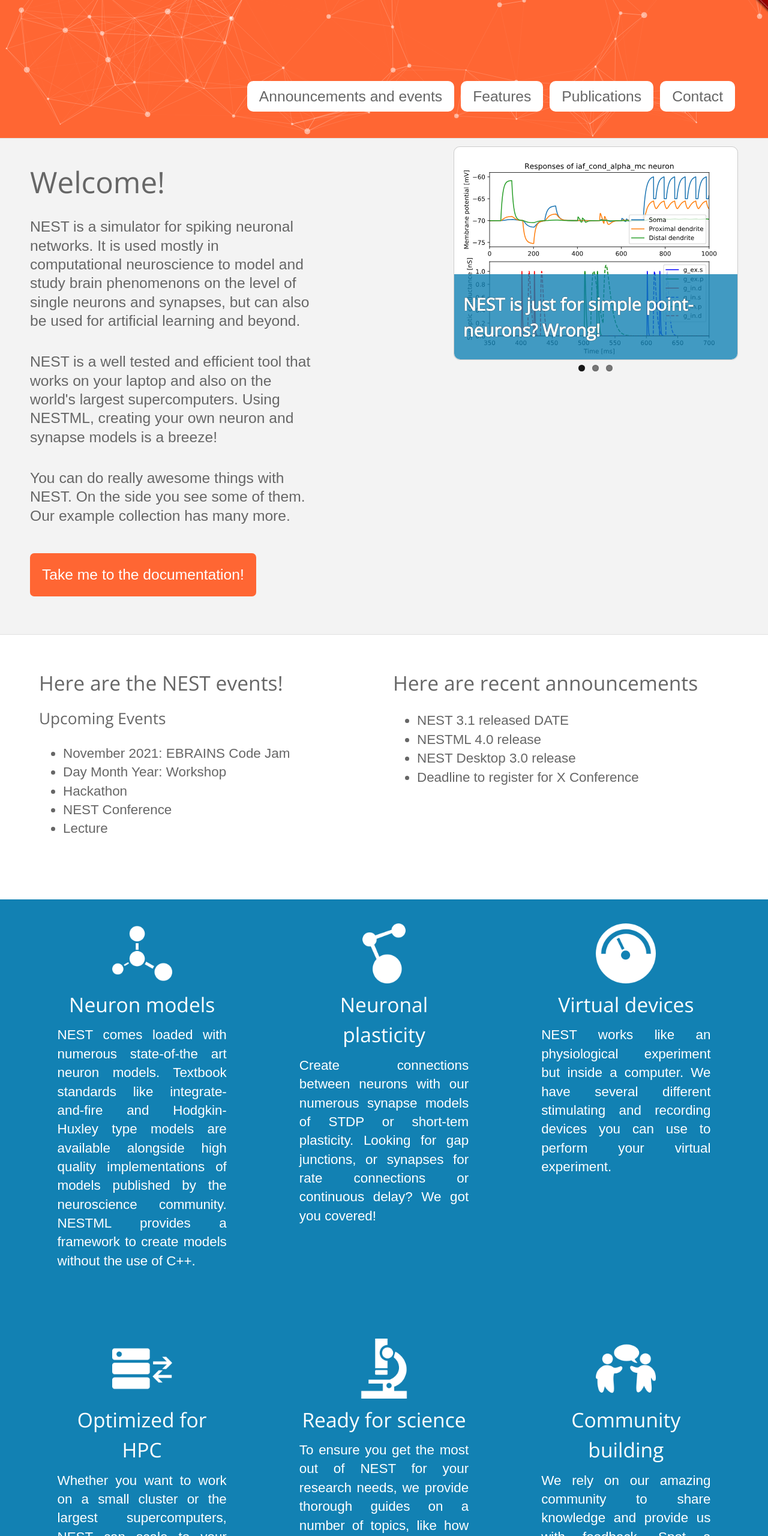
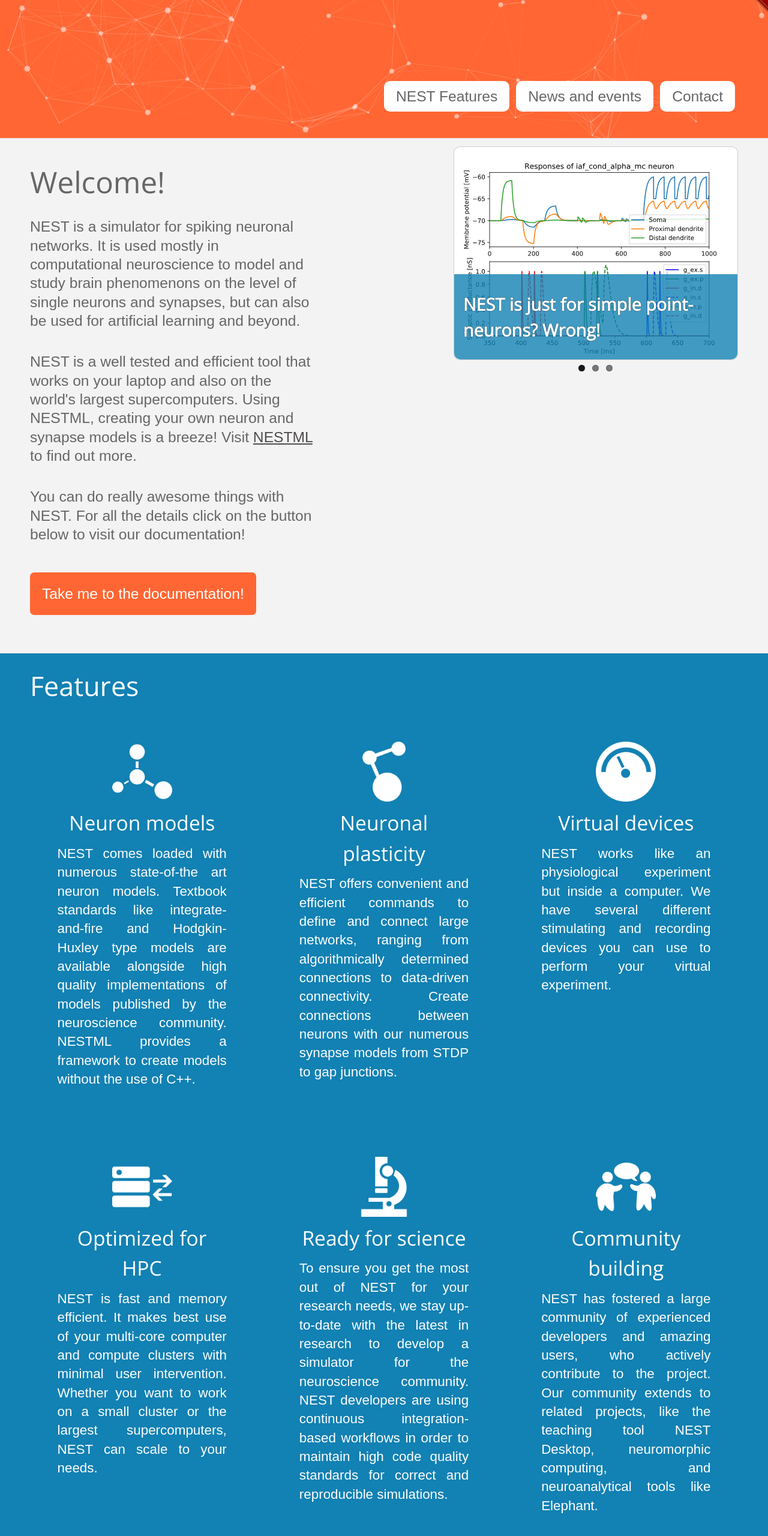
Before and after one commit to jessica-mitchell/test_the_docs, a plain HTML site: page source/_templates/index.html in a window 1280 px wide. Shown: the part 120-2680 px from the top of the page at 60% size. Drawn offline with nearby package versions, Linux system fonts and the light colour scheme; files that its build step writes are made by us from their sources; files whose address does not match are found by name; a web font is replaced by a local one.

Commit message:
modify mock up up nest-simulator.org

```diff
--- a/source/_templates/index.html
+++ b/source/_templates/index.html
@@ -29,16 +29,15 @@
   <header id="header" class="wrapper clearfix">
     <div id="banner">
       <div id="logo">
-	<img src="_static/img/nest_logo.png" alt="logo" width="600">
+	<img src="_static/img/nest_logo.png" alt="logo" width="400">
       </div>
   </div>
 
     <nav id="topnav" role="navigation">
       <div class="menu-toggle">Menu</div>
     <ul class="srt-menu" id="menu-main-navigation">
- <li><a href="#intro">Announcements and events</a></li>
-	<li><a href="#features">Features</a></li>
-	<li><a href="#topics">Publications</a></li>
+	<li><a href="#features">NEST Features</a></li>
+ <li><a href="#topics">News and events</a></li>
 	<li><a href="#backmatter">Contact</a></li>
       </ul>
     </nav>
@@ -49,21 +48,21 @@
     <div class="wrapper">
       <div class="row">
         <div class="grid_5">
-          <h1>Welcome!</h1>
+             <h1>Welcome!</h1>
           <p>
 	    NEST is a simulator for spiking neuronal networks. It is used mostly in computational
             neuroscience to model and study brain phenomenons on the level of single neurons and
             synapses, but can also be used for artificial learning and beyond.
+	  </p>
 	  <p>
-	  </p>
 	    NEST is a well tested and efficient tool that works on your laptop and also on the world's
       largest supercomputers. Using NESTML, creating your own neuron and synapse models is a
-      breeze!
+      breeze! Visit <a href="https://nestml.readthedocs.io/en/latest/">NESTML</a> to find out more.
 	  </p>
 	  <p>
-	    You can do really awesome things with NEST. On the side you see some of
-	    them. Our example collection has many more.
-	  </p>
+	    You can do really awesome things with NEST.
+	    For all the details click on the button below to visit our documentation!
+    </p>
           <p>
 	    <a href="https://nest-simulator.org/documentation" class="buttonlink">Take me to the documentation!</a>
 	  </p>
@@ -106,31 +105,6 @@
   </section>
 
 
-
-  <section id="intro" class="vertical-padding">
-    <div class="wrapper clearfix">
-      <div class="grid_6">
-         <h2> Here are the NEST events!</h2>
-         <h3> Upcoming Events</h3>
-         <ul>
-         <li>November 2021: EBRAINS Code Jam </li>
-         <li>Day Month Year: Workshop </li>
-         <li>Hackathon </li>
-         <li>NEST Conference </li>
-         <li>Lecture </li>
-         </ul>
-      </div>
-      <div class="grid_6">
-        <h2>Here are recent announcements</h2>
-         <ul>
-         <li>NEST 3.1 released DATE </li>
-         <li>NESTML 4.0 release </li>
-         <li>NEST Desktop 3.0 release  </li>
-         <li>Deadline to register for X Conference </li>
-         </ul>
-      </div>
-     </div>
-
       <!--
       <h1>Download and installation</h1>
       <p>
@@ -155,17 +129,19 @@
   </section>
   <section id="features" class="wide-content">
     <div id="main" class="blueelement wrapper clearfix">
-      <!-- <h1>Features</h1> -->
+      <h1>Features</h1>
       <div class="row vertical-padding">
         <div class="grid_4 narrow">
           <img class="icon" src="_static/img/Nodes-256.png" />
           <h3 class="icon-h3">Neuron models</h3>
           <p>
-            NEST comes loaded with numerous state-of-the art neuron
-            models. Textbook standards like integrate-and-fire and
+            NEST comes loaded with numerous
+            state-of-the art neuron models.
+            Textbook standards like integrate-and-fire and
             Hodgkin-Huxley type models are available alongside high
             quality implementations of models published by the
-            neuroscience community. NESTML provides a framework to
+            neuroscience community.
+            NESTML provides a framework to
             create models without the use of C++.
           </p>
         </div>
@@ -173,11 +149,11 @@
           <img class="icon" src="_static/img/Node-256.png" />
           <h3 class="icon-h3">Neuronal plasticity</h3>
           <p>
-            Create connections between neurons with our numerous synapse
-            models of STDP or short-tem plasticity. Looking for
-            gap junctions, or synapses for rate connections or continuous delay?
-            We got you covered!
-          </p>
+          NEST offers convenient and efficient commands to define
+          and connect large networks, ranging from algorithmically
+          determined connections to data-driven connectivity.
+          Create connections between neurons with our numerous synapse
+          models from STDP to gap junctions.          </p>
         </div>
         <div class="grid_4 narrow">
           <img class="icon" src="_static/img/Gauge-256.png" />
@@ -195,33 +171,28 @@
           <img class="icon" src="_static/img/Data-Replace-256.png" />
           <h3 class="icon-h3">Optimized for HPC</h3>
           <p>
+            NEST is fast and memory efficient. It makes best use of
+            your multi-core computer and compute clusters with minimal user intervention.
             Whether you want to work on a small cluster or the
-            largest supercomputers, NEST can scale to your needs. Find out
-            how to set up your environment for efficient simulations no
-            matter the size!
-          </p>
+            largest supercomputers, NEST can scale to your needs.           </p>
         </div>
         <div class="grid_4 narrow">
           <img class="icon" src="_static/img/Instrument-Microscope-256.png" />
           <h3 class="icon-h3">Ready for science</h3>
           <p>
-            To ensure you get the most out of NEST for your research needs, we provide
-            thorough guides on a number of topics, like how randomness works in NEST or
-            tips on how to run simulations. But we also know your study might need something
-            custom, so we made NEST extensible.
+            To ensure you get the most out of NEST for your research needs, we stay up-to-date with the latest
+            in research to develop a simulator for the neuroscience community.
+            NEST developers are using continuous integration-based workflows in order to maintain
+            high code quality standards for correct and reproducible simulations.
           </p>
         </div>
         <div class="grid_4 narrow">
           <img class="icon" src="_static/img/Chat-256.png" />
           <h3 class="icon-h3">Community building</h3>
           <p>
-            We rely on our amazing community to share knowledge and provide us
-            with feedback. Spot a problem with NEST? Have a question you want
-            to ask developers? Find out how to get in touch with us or contribute
-            to NEST!
-          </p>
-          <p>
-            <a class="learn" href="community.html">» Learn more about contributing to NEST</a><br>
+          NEST has fostered a large community of experienced developers and amazing users, who actively contribute
+          to the project. Our community extends to related projects,
+          like the teaching tool NEST Desktop, neuromorphic computing, and neuroanalytical tools like Elephant.
           </p>
         </div>
       </div>
@@ -230,35 +201,38 @@
   <section id="topics" class="vertical-padding">
     <div class="wrapper clearfix">
       <div class="row">
-        <div class="grid_12"><h1>Publications</h1></div>
+        <div class="grid_12"><h1>News</h1></div>
         <div class="grid_2">
           <img class="icon" src="_static/img/GPS-Settings-256_nest.png" />
         </div>
         <div class="grid_10">
-          If you're new to NEST, check out <a href="tutorials/index.html">our PyNEST tutorials</a>, where you can
-          learn about the NEST interface and how to build networks. <br>
+          Latest release:
+          Some new publication on nest_technology
+
+          Check out our extensive list of peer-reviewed publications.
+           <br>
         </div>
       </div>
        <hr>
       <div class="row">
-        <div class="grid_12"><h1>Cite NEST</h1></div>
+        <div class="grid_12"><h1>Events</h1></div>
         <div class="grid_2">
           <img class="icon" src="_static/img/Documents-02-256_nest.png" />
         </div>
         <div class="grid_10">
-          Our <a href="examples/index.html">extensive list of example scripts</a> showcase the many models
-          and methods you can use for your project. <br>
-          For a large-scale spiking model, check out the <a href="https://inm-6.github.io/multi-area-model/">multi-area model</a>.
+          Hackathon
+          Workshops
+          Conference:
         </div>
       </div>
       <hr>
       <div class="row">
-        <div class="grid_12"><h1>Related projects</h1></div>
+        <div class="grid_12"><h1>Stats</h1></div>
         <div class="grid_2">
           <img class="icon" src="_static/img/Gear-256_nest.png" />
         </div>
         <div class="grid_10">
-          Need to look up a command for NEST? Browse all <a href="ref_material/pynest_apis.html">our available functions.</a>
+          GitHub stats; publication stats; mailing list
         </div>
       </div>
     </div>
@@ -267,17 +241,14 @@
     <div class="wrapper clearfix">
       <h1>Contact</h1>
       <p>
-        NEST is one among a set of awesome tools and resources for
-        researchers in neuroscience, robotics, and beyond.
-        <a href="related_projects.html">See our list of related projects.</a>
+        Spot a problem with NEST? Have a question you want
+         to ask developers? Find out how to get in touch with us or contribute
+        to NEST!
+        <a href="contact.html">Find all the ways to get in touch</a>
       <h1>Acknowledgments</h1>
       <p>
-        NEST is one among a set of awesome tools and resources for
-        researchers in neuroscience, robotics, and beyond.
-        If you're looking for ways to analyze your results, compare with
-        other simulators, or want to use a graphical user interface, we
-        have some ideas for you.
-        <a href="related_projects.html">See our list of related projects.</a>
+          <a href="https://github.com/nest/nest-simulator/blob/master/ACKNOWLEDGMENTS.md">Acknowledgments</a>
+          <p>NEST is grateful for the support from numerous organizations and individuals.</p> <br>
       </p>
     </div>
   </section>
```
